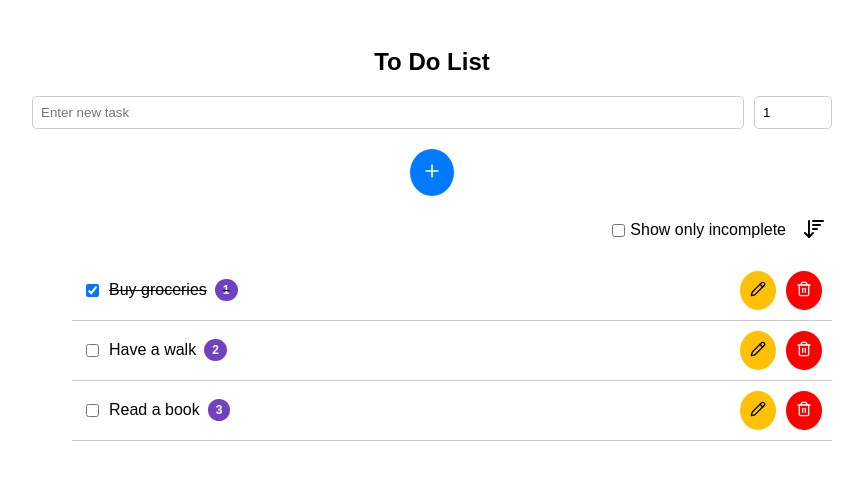
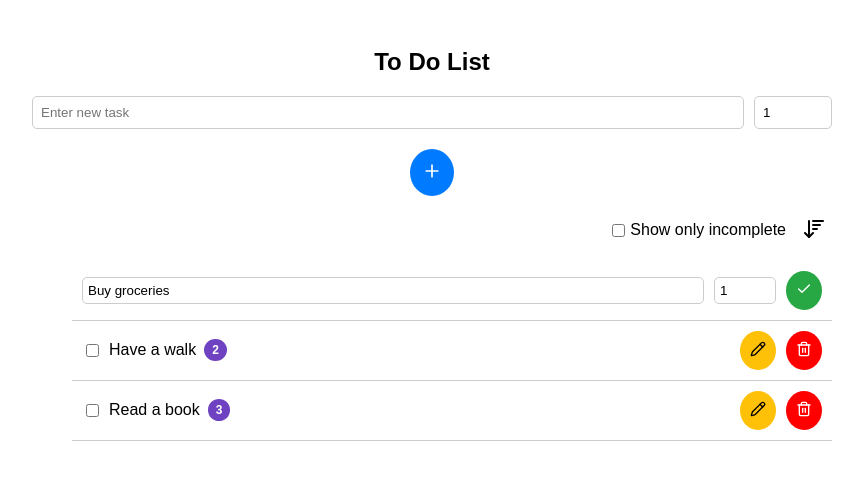
Before and after one commit to Rajasi-Desai/Todo-App, a React (Vite) app: page / in a window 1280 px wide. Both pictures are taken after a click on the button 966 px from the left and 290 px from the top of the page. Shown: the top 480 px of the page, without its empty margins (208-1071 px from the left). Built offline with nearby package versions, Linux system fonts and the light colour scheme.

Commit message:
editing tasks

```diff
--- a/src/App.jsx
+++ b/src/App.jsx
@@ -50,7 +50,16 @@
   const removeTask = (id) => {
     const updatedTasks = tasks.filter((t) => t.id !== id);
     setTasks(updatedTasks);
-  }
+  };
+
+  const updateTask = ({ taskId, editText, editPriority }) => {
+    const updatedTasks = tasks.map((task) => (
+      task.id === taskId ?
+      {...task, text:editText, priority:editPriority} :
+      task
+    ));
+    setTasks(updatedTasks);
+  };
 
   return (
     <div className="todo-container">
@@ -66,6 +75,7 @@
         showOnlyIncomplete={showOnlyIncomplete}
         toggleTaskDone={toggleTaskDone}
         removeTask={removeTask}
+        updateTask={updateTask}
       />
     </div>
   )
--- a/src/components/TaskList/EditTaskForm.jsx
+++ b/src/components/TaskList/EditTaskForm.jsx
@@ -1,8 +1,57 @@
-const EditTaskForm = () => {
-    return (
-        <>
-        </>
-    );
+import { Check } from "lucide-react";
+import { useState } from "react";
+
+const EditTaskForm = ({ task, setEditingTaskId, updateTask }) => {
+  const [editText, setEditText] = useState(task.text);
+  const [editPriority, setEditPriority] = useState(task.priority);
+
+  const saveEdit = () => {
+    if(editText.trim()) {
+      updateTask({ taskId:task.id, editText, editPriority })
+      setEditingTaskId(null);
+    }
+  }
+
+  return (
+    <>
+      <input
+        type="text"
+        value={editText}
+        onChange={(e) => setEditText(e.target.value)}
+        style={{
+          flexGrow: 1,
+          padding: "5px",
+          borderRadius: "5px",
+          border: "1px solid #ccc",
+        }}
+      />
+      <input
+        type="number"
+        min="1"
+        value={editPriority}
+        onChange={(e) => setEditPriority(Number(e.target.value))}
+        style={{
+          width: "50px",
+          padding: "5px",
+          borderRadius: "5px",
+          border: "1px solid #ccc",
+        }}
+      />
+      <button
+        onClick={saveEdit}
+        style={{
+          borderRadius: "50%",
+          backgroundColor: "#28a745",
+          color: "white",
+          padding: "10px",
+          border: "none",
+          cursor: "pointer",
+        }}
+      >
+        <Check size={16} />
+      </button>
+    </>
+  );
 };
 
 export default EditTaskForm;
--- a/src/components/TaskList/TaskItem.jsx
+++ b/src/components/TaskList/TaskItem.jsx
@@ -1,6 +1,6 @@
 import { Trash, Pencil } from "lucide-react";
 
-const TaskItem = ({ task, toggleTaskDone, removeTask }) => {
+const TaskItem = ({ task, toggleTaskDone, removeTask, setEditingTaskId }) => {
   return (
     <>
       <div style={{ display:"flex", alignItems:"center", flexGrow:1}}>
@@ -38,6 +38,7 @@
       </div>
       <div style={{ display: "flex", gap: "5px" }}>
         <button
+          onClick={() => setEditingTaskId(task.id)}
           style={{
             borderRadius: "50%",
             backgroundColor: "#ffc107",
--- a/src/components/TaskList/TaskList.jsx
+++ b/src/components/TaskList/TaskList.jsx
@@ -1,7 +1,10 @@
 import TaskItem from "./TaskItem";
 import EditTaskForm from "./EditTaskForm";
+import { useState } from "react";
 
-const TaskList = ({ tasks, showOnlyIncomplete, toggleTaskDone, removeTask }) => {
+const TaskList = ({ tasks, showOnlyIncomplete, toggleTaskDone, removeTask, updateTask }) => {
+  const [editingTaskId, setEditingTaskId] = useState(null);
+
   return (
     <div>
       <ul>
@@ -20,11 +23,19 @@
                 gap: "10px",
               }}
             >
-                <TaskItem
+              {editingTaskId === task.id ?
+                (<EditTaskForm
+                  task={task}
+                  setEditingTaskId={setEditingTaskId}
+                  updateTask={updateTask}
+                />) :
+                (<TaskItem
                   task={task}
                   toggleTaskDone={toggleTaskDone}
                   removeTask={removeTask}
-                />
+                  setEditingTaskId={setEditingTaskId}
+                />)
+              }
             </li>
           ))
         }
```
Lines whose indentation alone changed are shown as unchanged.
